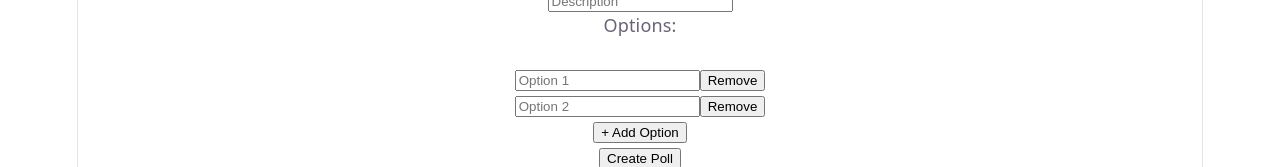
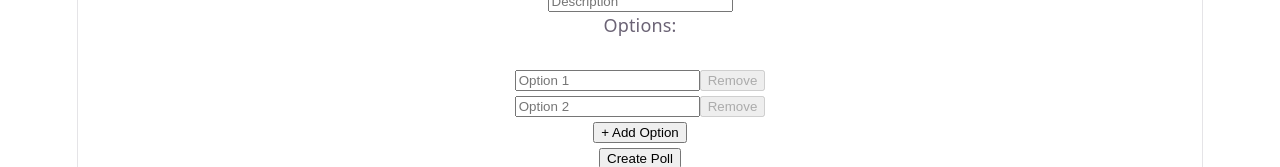
Before and after one commit to TTP-Capstone-I/Frontend, a React app: page /create-poll in a window 1280 px wide. Shown: the part 182-349 px from the top of the page. Built offline with nearby package versions, Linux system fonts and the light colour scheme; no server answers; the HTML template or start-up script is replaced by a standard one.

Commit message:
added a minimum of two options per poll and logic for disabling remove button

```diff
--- a/src/components/OptionCard.jsx
+++ b/src/components/OptionCard.jsx
@@ -4,13 +4,14 @@ import { useNavigate } from 'react-router'
 function OptionCard(props) {
     const inputFunc = props.inputFunc
     const removeFunc = props.removeFunc
+    const disableRemove = props.disableRemove
     const index = props.index
     //console.log(props)
 
     return (
         <>
             <input onChange={(event) => inputFunc(event, index)} placeholder={`Option ${index+1}`}></input>
-            <button onClick={(event) => removeFunc(event, index)}> Remove </button>
+            <button disabled={disableRemove} onClick={(event) => removeFunc(event, index)}> Remove </button>
             <br/>
         </>
     )
--- a/src/pages/CreatePoll.jsx
+++ b/src/pages/CreatePoll.jsx
@@ -16,7 +16,7 @@ function CreatePollForm(){
     }
 
     function addNewOption(event) {
-        event.preventDefault()
+        // event.preventDefault()   // This isn't really needed here
         setOptions((prev) => {
             return [...prev, {
                 title: ""
@@ -25,7 +25,11 @@ function CreatePollForm(){
     }
 
     function deleteOption(event, index) {
-        event.preventDefault()
+        // event.preventDefault()    // This isn't really needed here
+        if (IsMinOptions()) {
+            return  // Don't allow the user to delete if theres only two options.
+        }
+
         const updatedOptions = options.filter((option, i) => {
             return i !== index
         })
@@ -63,6 +67,11 @@ function CreatePollForm(){
         return (options.length >= 5 ? true : false)
     }
 
+    function IsMinOptions() {
+        console.log(options.length <= 2 ? true : false)
+        return (options.length <= 2 ? true : false)
+    }
+
     return (
         <>
             <Link to="/"> ← Back to Polls </Link>
@@ -78,7 +87,7 @@ function CreatePollForm(){
                 <br/>
 
                 {options.map((option, index) => {
-                    return <OptionCard index={index} inputFunc={handleOptionInput} removeFunc={deleteOption} key={index}/>
+                    return <OptionCard disableRemove={IsMinOptions()} index={index} inputFunc={handleOptionInput} removeFunc={deleteOption} key={index}/>
                 })}
 
                 <button disabled={IsMaxOptions()} onClick={(event) => addNewOption(event)}> + Add Option </button>
```
